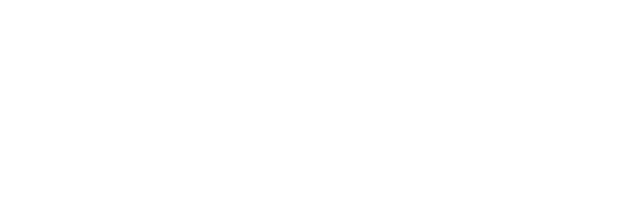
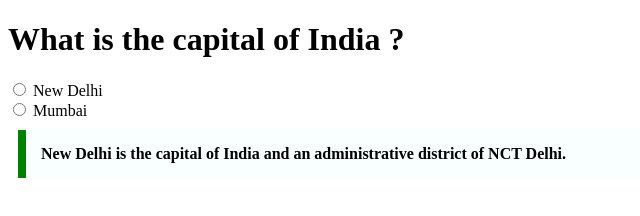
Before and after one commit to acciojob/trivia-peter199741, a website: page main.html in a window 1280 px wide. Shown: the whole page, without its empty margins (0-640 px from the left). Drawn offline with Linux system fonts and the light colour scheme.

Commit message:
code is completed

```diff
--- a/main.html
+++ b/main.html
@@ -8,6 +8,12 @@
 
 <body>
 	<!-- the entire body must be written by student -->
+	<h1>What is the capital of India ?</h1>
+    <input type="radio" name="group"> New Delhi <br>
+    <input type="radio" name="group">  Mumbai<br>
+	<blockquote cite="https://en.wikipedia.org/wiki/New_Delhi">
+		New Delhi is the capital of India and an administrative district of NCT Delhi.
+	</blockquote>
     <script type="text/javascript" src="./script.js">
 </script>
 
--- a/styles.css
+++ b/styles.css
@@ -1,2 +1,8 @@
-
-/* Your CSS Code here. */
+blockquote {
+  max-width: 600px;
+  margin: 10px;
+  padding: 15px;
+  border-left: 8px solid green;
+  background-color: #f8fffe;
+  font-weight: bold;
+}
```
